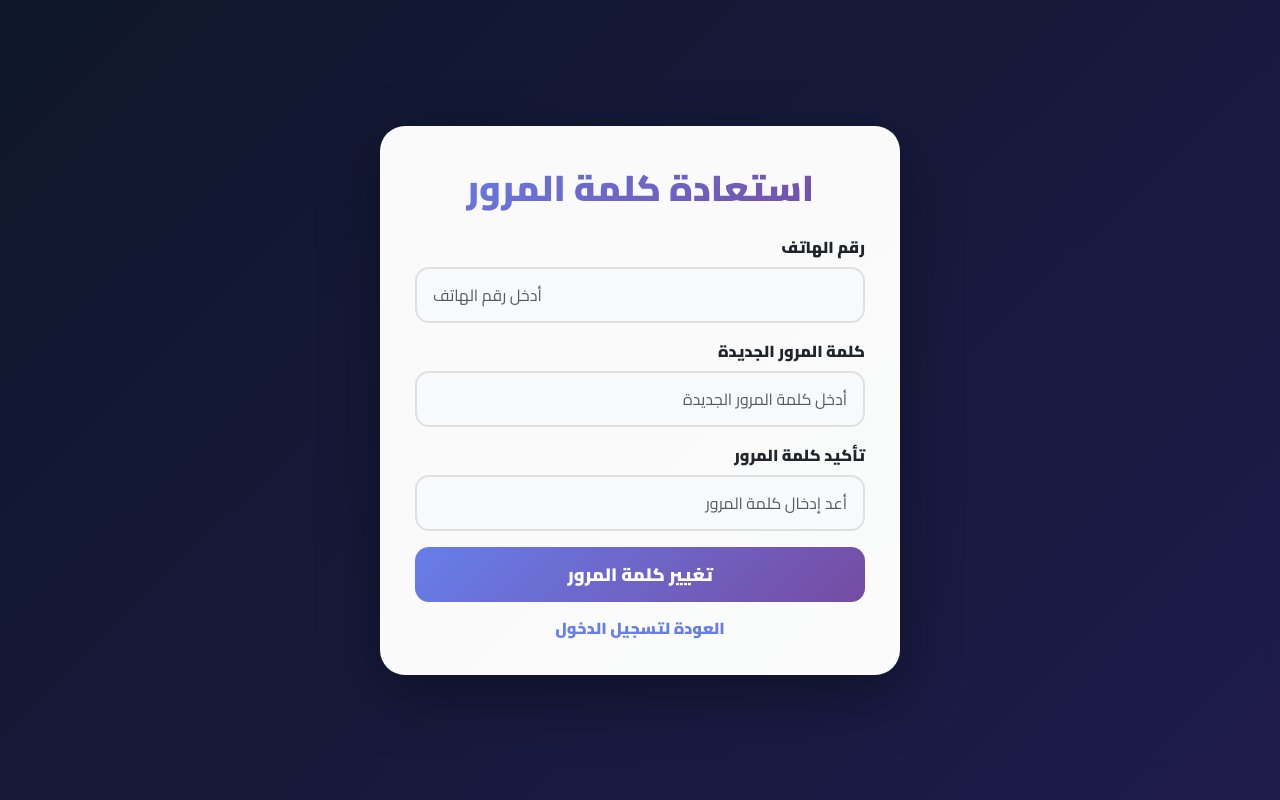
After one commit to wesa4569-cell/Family-Chat, a Flask app: page /forgot-password in a window 1280 px wide. The commit adds this page. Run offline with Flask 3, Linux system fonts and the light colour scheme; some libraries are stand-ins or nearby versions.

Commit message:
آخر تحديثات للمشروع

```diff
--- a/app.py
+++ b/app.py
@@ -1133,6 +1133,37 @@ def login():
 
     return render_template("login.html")
 
+@app.route("/forgot-password", methods=["GET", "POST"])
+def forgot_password():
+    if request.method == "POST":
+        phone = (request.form.get("phone") or "").strip()
+        new_password = request.form.get("new_password") or ""
+        confirm_password = request.form.get("confirm_password") or ""
+
+        if not phone or not new_password or not confirm_password:
+            return render_template("forgot_password.html", error="جميع الحقول مطلوبة")
+
+        user = User.query.filter_by(phone_number=phone).first()
+        if not user:
+            return render_template("forgot_password.html", error="رقم الهاتف غير موجود")
+
+        if len(new_password) < 8:
+            return render_template("forgot_password.html", error="كلمة المرور يجب ألا تقل عن 8 أحرف")
+
+        if new_password != confirm_password:
+            return render_template("forgot_password.html", error="كلمتا المرور غير متطابقتين")
+
+        try:
+            user.set_password(new_password)
+            db.session.commit()
+        except SQLAlchemyError:
+            db.session.rollback()
+            app.logger.exception("Forgot password error")
+            return render_template("forgot_password.html", error="حدث خطأ أثناء تحديث كلمة المرور")
+
+        return redirect(url_for("login", reset=1))
+
+    return render_template("forgot_password.html")
 
 @app.route("/logout", methods=["POST"])
 def logout():
--- /dev/null
+++ b/templates/forgot_password.html
@@ -0,0 +1,116 @@
+<!DOCTYPE html>
+<html lang="ar" dir="rtl">
+<head>
+    <meta charset="UTF-8">
+    <meta name="viewport" content="width=device-width, initial-scale=1.0">
+    <title>استعادة كلمة المرور</title>
+    <link href="https://cdn.jsdelivr.net/npm/bootstrap@5.3.0/dist/css/bootstrap.min.css" rel="stylesheet">
+    <style>
+        @import url('https://fonts.googleapis.com/css2?family=Cairo:wght@400;700;900&display=swap');
+
+        body{
+            font-family:'Cairo',sans-serif;
+            min-height:100vh;
+            display:flex;
+            align-items:center;
+            justify-content:center;
+            background: linear-gradient(135deg, #0f172a 0%, #1e1b4b 100%);
+            padding: 20px;
+        }
+
+        .box{
+            width:min(520px, 100%);
+            background: rgba(255,255,255,0.98);
+            border-radius: 25px;
+            padding: 35px;
+            box-shadow: 0 20px 60px rgba(0,0,0,.35);
+        }
+
+        .title{
+        font-weight:900;
+        text-align:center;
+        font-size: clamp(24px, 4vw, 36px);
+        background: linear-gradient(135deg, #667eea 0%, #764ba2 100%);
+        background-clip: text;
+        -webkit-background-clip: text;
+        -webkit-text-fill-color: transparent;
+        margin-bottom: 20px;
+    }
+
+
+        .form-label{font-weight:800}
+        .form-control{
+            border-radius: 14px;
+            padding: 14px 16px;
+            background:#f8f9fa;
+            border:2px solid #e0e0e0;
+        }
+        .form-control:focus{
+            border-color:#667eea;
+            box-shadow:0 0 0 4px rgba(102,126,234,0.10);
+            background:#fff;
+        }
+
+        .btn-main{
+            width:100%;
+            border:none;
+            border-radius: 14px;
+            padding: 14px;
+            font-weight: 900;
+            font-size: 18px;
+            color:#fff;
+            background: linear-gradient(135deg, #667eea 0%, #764ba2 100%);
+        }
+
+        .link-back{
+            display:block;
+            text-align:center;
+            margin-top: 14px;
+            font-weight:800;
+            text-decoration:none;
+            color:#667eea;
+        }
+    </style>
+</head>
+<body>
+    <div class="box">
+        <div class="title">استعادة كلمة المرور</div>
+
+        {% if error %}
+        <div class="alert alert-danger" role="alert">
+            <strong>⚠️</strong> {{ error }}
+        </div>
+        {% endif %}
+
+        {% if success %}
+        <div class="alert alert-success" role="alert">
+            <strong>✓</strong> {{ success }}
+        </div>
+        {% endif %}
+
+        <form method="POST" action="{{ url_for('forgot_password') }}">
+            <div class="mb-3">
+                <label class="form-label">رقم الهاتف</label>
+                <input type="tel" name="phone" class="form-control" required
+                       pattern="[0-9]{10,15}" placeholder="أدخل رقم الهاتف">
+            </div>
+
+            <div class="mb-3">
+                <label class="form-label">كلمة المرور الجديدة</label>
+                <input type="password" name="new_password" class="form-control" required minlength="8"
+                       placeholder="أدخل كلمة المرور الجديدة">
+            </div>
+
+            <div class="mb-3">
+                <label class="form-label">تأكيد كلمة المرور</label>
+                <input type="password" name="confirm_password" class="form-control" required minlength="8"
+                       placeholder="أعد إدخال كلمة المرور">
+            </div>
+
+            <button type="submit" class="btn-main">تغيير كلمة المرور</button>
+        </form>
+
+        <a class="link-back" href="{{ url_for('login') }}">العودة لتسجيل الدخول</a>
+    </div>
+</body>
+</html>
```
Also changed, not shown: static/js/chat.js (+56 -6 lines), templates/login.html (+74 -16 lines).
